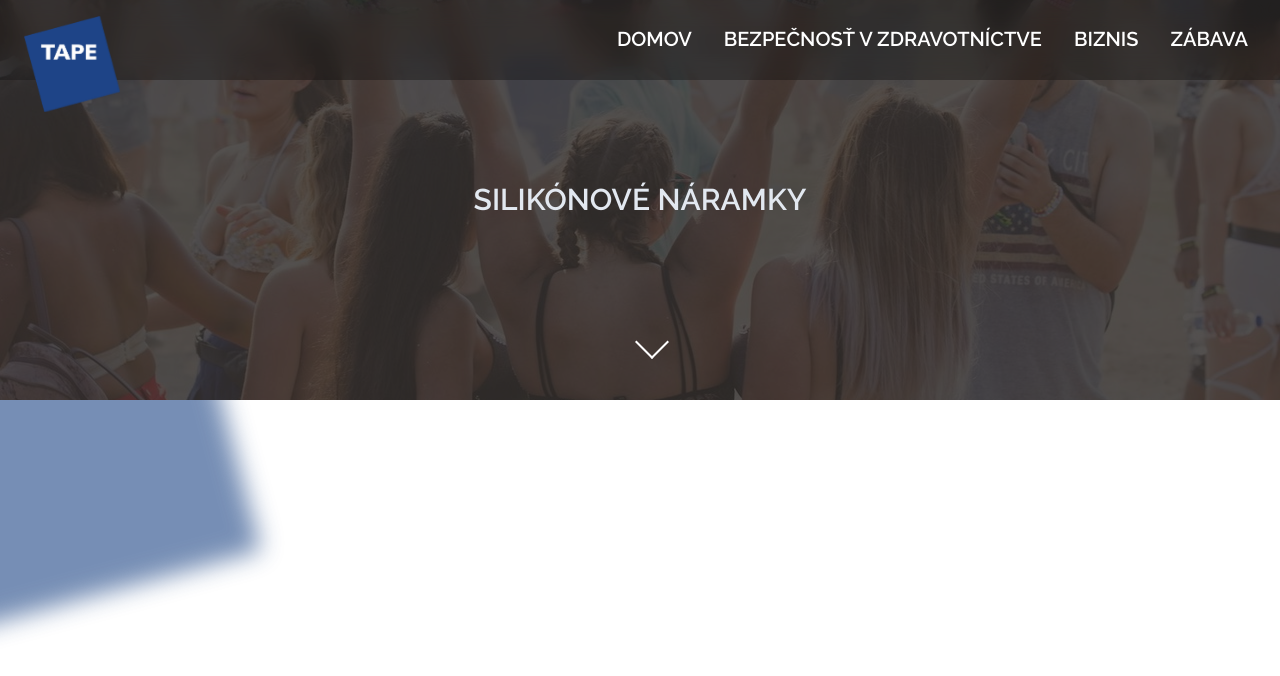
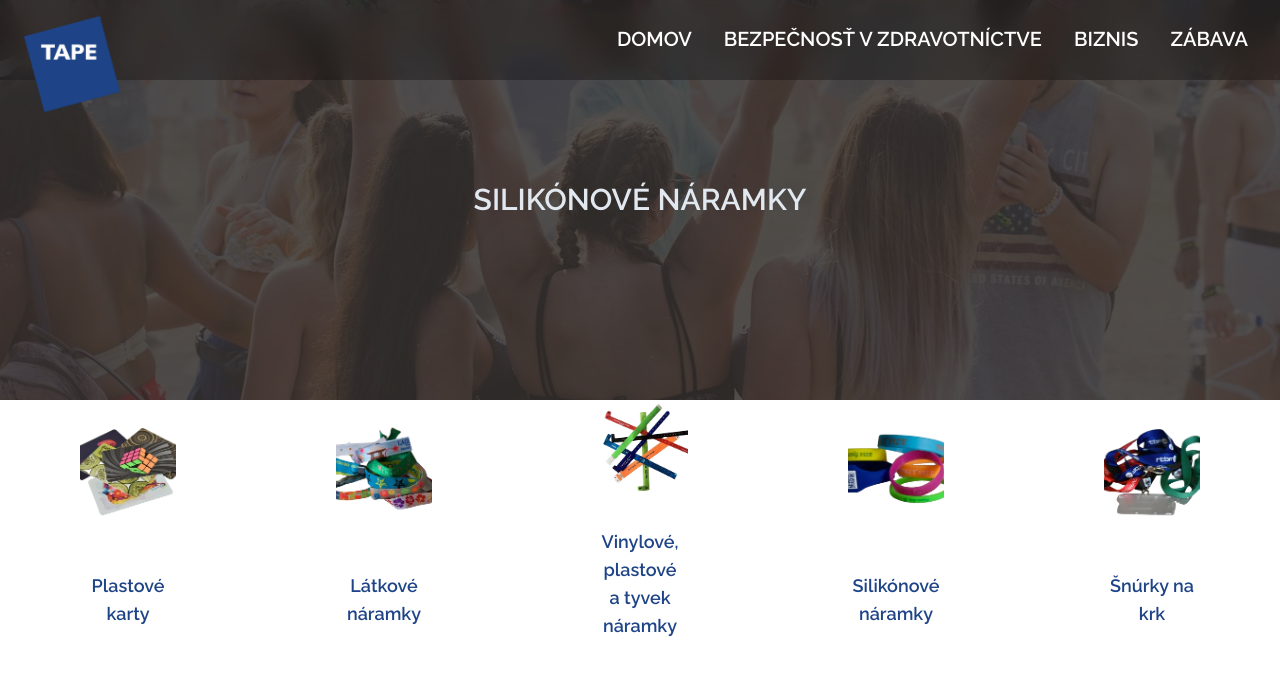
Before and after one commit to krytoss/tape, a React (Vite) app: page /zabava/silikonove-naramky in a window 1280 px wide. Shown: the top 676 px of the page. Built offline with nearby package versions, Linux system fonts and the light colour scheme.

Commit message:
Created base layout for product selector

```diff
--- /dev/null
+++ b/src/pages/Entertainment/components/ProductsNav.css
@@ -0,0 +1,14 @@
+.product-img {
+	transition: all 0.3s ease;
+	position: relative;
+	top:0;
+}
+
+.product-link:hover .product-img {
+	transform: scale(1.2);
+	top: 20px;
+	-webkit-filter: drop-shadow(2px 2px 0 rgba(0,0,0,.3))
+					drop-shadow(-2px -2px 0 rgba(0,0,0,.3));
+	filter: drop-shadow(3px 3px 8px rgba(0,0,0,.2))
+			drop-shadow(-3px -3px 8px rgba(0,0,0,.2));
+}
--- /dev/null
+++ b/src/pages/Entertainment/components/ProductsNav.tsx
@@ -0,0 +1,94 @@
+import './ProductsNav.css'
+
+const ProductsNav: React.FC = () => {
+
+	const products = [
+		{
+			name: "Plastové karty",
+			img: "/pages/entertainment/plastove_karty.png",
+			to: "/zabava/plastove_karty"
+		},
+		{
+			name: "Látkové náramky",
+			img: "/pages/entertainment/latkove.png",
+			to: "/zabava/latkove_naramky"
+		},
+		{
+			name: "Vinylové, plastové a tyvek náramky",
+			img: "/pages/entertainment/tyvek.png",
+			to: "/zabava/vinylove_naramky"
+		},
+		{
+			name: "Silikónové náramky",
+			img: "/pages/entertainment/silikonove.png",
+			to: "/zabava/silikonove_naramky"
+		},
+		{
+			name: "Šnúrky na krk",
+			img: "/pages/entertainment/snurky.png",
+			to: "/zabava/snurky"
+		},
+		{
+			name: "Puzdrá, menovky, rolery",
+			img: "/pages/entertainment/puzdra.png",
+			to: "/zabava/menovky"
+		},
+		{
+			name: "RFID",
+			img: "/pages/entertainment/rfid.png",
+			to: "/zabava/rfid"
+		},
+		{
+			name: "EKO produkty",
+			img: "/pages/entertainment/eko.png",
+			to: "/zabava/eko-produkty"
+		},
+		{
+			name: "Tlačiarne",
+			img: "/pages/entertainment/tlaciarne.png",
+			to: "/zabava/tlaciarne"
+		}
+	]
+
+	return (
+		<div className="w-full overflow-x-auto scrollbar-hide bg-white">
+			<div className="flex flex-row whitespace-nowrap">
+				{
+					products.map((product, index) => (
+						<div className="min-w-[20vw] w-[20vw] h-60 px-20 flex flex-col items-center justify-center">
+							<a
+								href={product.to}
+								key={index}
+								className={`
+									w-full overflow-hidden
+									flex flex-col
+									items-center justify-center
+									text-brand text-center rounded-lg
+									whitespace-normal
+									group
+									product-link
+								`}
+							>
+								<img
+									src={product.img}
+									alt={product.name}
+									className={`
+										w-40 object-cover object-top h-40
+										product-img
+									`}
+								/>
+								<span
+									className="text-lg font-semibold"
+								>
+									{product.name}
+								</span>
+							</a>
+						</div>
+					))
+				}
+			</div>
+		</div>
+	);
+  };
+
+  export default ProductsNav;
--- a/src/pages/Entertainment/subpages/Silicones.tsx
+++ b/src/pages/Entertainment/subpages/Silicones.tsx
@@ -1,21 +1,12 @@
 import Section from "../../../components/Layout/Section"
+import ProductsNav from "../components/ProductsNav"
 
 const Silicones: React.FC = () => {
 	return (
 		<>
+			<ProductsNav />
 			<Section fullHeight={true} className="overflow-visible pt-20">
-				<svg
-					xmlns="http://www.w3.org/2000/svg"
-					viewBox="-100 -100 1093 1093"
-					className="absolute left-0 top-0 transform w-1/2 -translate-x-1/2 -translate-y-1/2 z-10 opacity-60 blur-md animate-[wiggle_1s_ease-in-out_infinite]"
-				>
-					<path
-						id="background"
-						d="M 351.500 94.452 C 34.798 179.528, 0.533 188.925, 0.834 190.621 C 1.620 195.045, 188.309 891.565, 188.875 892.186 C 189.219 892.563, 347.675 850.431, 541 798.557 C 855.064 714.288, 892.477 704.044, 892.283 702.371 C 891.728 697.569, 704.185 0.572, 703.398 0.381 C 702.904 0.261, 544.550 42.593, 351.500 94.452"
-						fill="#1c4484"
-						fillRule="evenodd"
-					/>
-				</svg>
+				<></>
 			</Section>
 		</>
 	)
--- a/src/pages/Layout.tsx
+++ b/src/pages/Layout.tsx
@@ -36,7 +36,7 @@ const Layout: React.FC = () => {
 					<Title color="light" size="3xl text-center">
 						{ currentData.title }
 					</Title>
-					<div className="xl:block hidden">
+					<div className={`${!isSubpage && 'xl:block'} hidden`}>
 						<ArrowDown color="light" />
 					</div>
 				</Cover>
--- a/src/sections/Offers.tsx
+++ b/src/sections/Offers.tsx
@@ -35,9 +35,9 @@ const Offers: React.FC = () => {
 
 	return (
 		<Section>
-			<Grid cols={3} className="h-full">
-				<div className="offer justify-center items-center flex w-full bg-red-100 group relative">
-					<img src="./offers/health_industry.jpeg" className="h-full w-auto object-cover filter grayscale group-hover:grayscale-0" alt="Health industry" />
+			<Grid cols={1} colsXl={3} className="h-full">
+				<div className="offer justify-center items-center flex w-full bg-red-100 group relative h-[33.33vh] xl:h-full overflow-hidden">
+					<img src="./offers/health_industry.jpeg" className="w-full h-auto xl:h-full xl:w-auto object-cover filter grayscale group-hover:grayscale-0" alt="Health industry" />
 					<Cover className="hover:bg-opacity-0 transition transition-colors">
 						<Link to="zdravotnictvo" fullSize={true} center={true}>
 							<Title color="light" size="3xl text-center">
@@ -46,8 +46,8 @@ const Offers: React.FC = () => {
 						</Link>
 					</Cover>
 				</div>
-				<div className="offer justify-center items-center flex w-full bg-pink-100 group relative">
-					<img src="./offers/business.jpeg" className="h-full w-auto object-cover filter grayscale group-hover:grayscale-0" alt="Business" />
+				<div className="offer justify-center items-center flex w-full bg-pink-100 group relative h-[33.33vh] xl:h-full overflow-hidden">
+					<img src="./offers/business.jpeg" className="min-w-full min-h-full xl:h-full xl:w-auto object-cover filter grayscale group-hover:grayscale-0" alt="Business" />
 					<Cover className="hover:bg-opacity-0 transition transition-colors">
 						<Link to="biznis" fullSize={true} center={true}>
 							<Title color="light" size="3xl text-center">
@@ -56,8 +56,8 @@ const Offers: React.FC = () => {
 						</Link>
 					</Cover>
 				</div>
-				<div className="offer justify-center items-center flex w-full bg-green-100 group relative">
-					<img src="./offers/entertainment.jpeg" className="h-full w-auto object-cover filter grayscale group-hover:grayscale-0" alt="Entertainment" />
+				<div className="offer justify-center items-center flex w-full bg-green-100 group relative h-[33.33vh] xl:h-full overflow-hidden">
+					<img src="./offers/entertainment.jpeg" className="min-w-full min-h-full xl:h-full xl:w-auto object-cover filter grayscale group-hover:grayscale-0" alt="Entertainment" />
 					<Cover className="hover:bg-opacity-0 transition transition-colors">
 						<Link to="zabava" fullSize={true} center={true}>
 							<Title color="light" size="3xl text-center">
```
